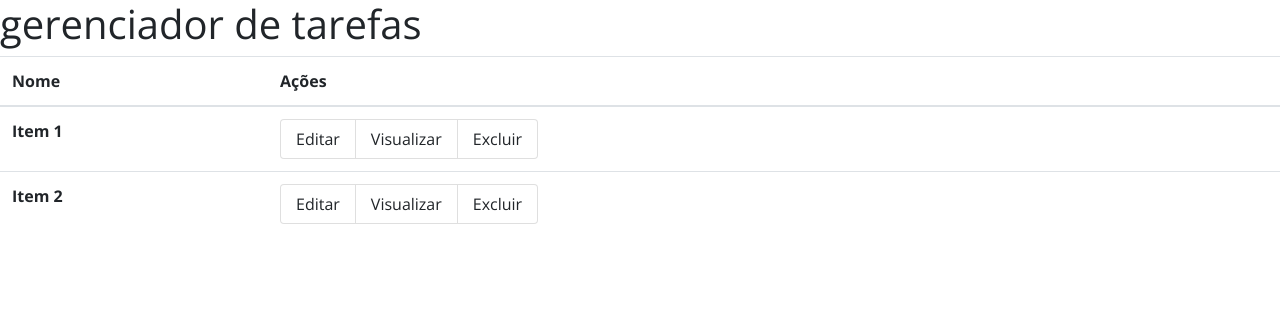
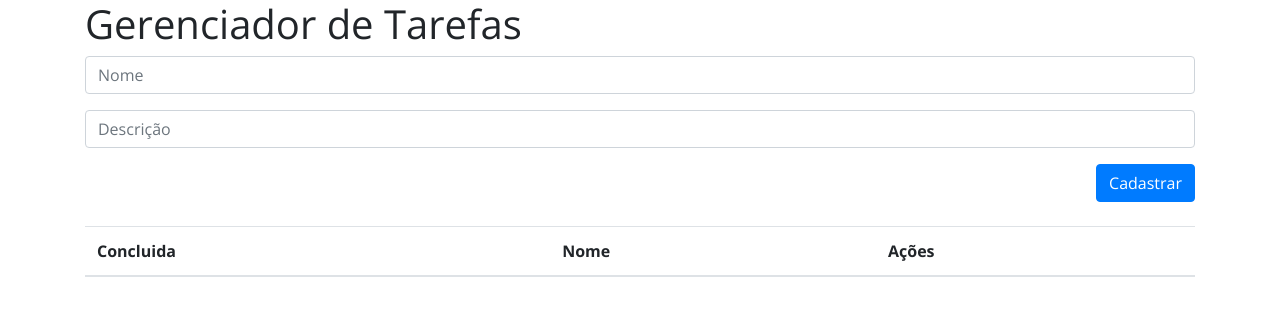
Before and after one commit to felipe-aguilera/gerenciador-tarefas, an Angular app: page /tarefas in a window 1280 px wide. Shown: the top 316 px of the page. Built offline with nearby package versions, Linux system fonts and the light colour scheme.

Commit message:
Cria e exclui tarefas.

```diff
--- a/src/app/app.module.ts
+++ b/src/app/app.module.ts
@@ -5,7 +5,6 @@ import { FormsModule, ReactiveFormsModule} from '@angular/forms';
 import { AppComponent } from './app.component';
 import { AppRoutingModule } from './app-routing/app-routing.module';
 import { TarefasModule } from './tarefas/tarefas.module';
-
 
 @NgModule({
   declarations: [
--- a/src/app/tarefas/gerenciador-tarefas/gerenciador-tarefas.component.html
+++ b/src/app/tarefas/gerenciador-tarefas/gerenciador-tarefas.component.html
@@ -1,9 +1,32 @@
-<h1>gerenciador de tarefas</h1>
+<main class="container">
+    <h1>Gerenciador de Tarefas</h1>
+
+    <form #form class="mb-4" [formGroup]="tarefaForm" (ngSubmit)="onSubmit()" novalidate>
+
+      <div class="form-group">
+        <!-- <label for="nome">Nome*</label> -->
+        <input type="text" class="form-control" id="nome" placeholder="Nome"  formControlName="nome">
+      </div>
+
+      <div class="form-group">
+        <!-- <label for="descricao">Descrição</label> -->
+        <input type="text" class="form-control" id="descricao" placeholder="Descrição"  formControlName="descricao">
+      </div>
+
+      <button type="submit" class="btn btn-primary ml-auto d-block">Cadastrar</button>
+    </form>
 
     <app-lista-tarefas
+    *ngIf="tarefas| async; else noContent"
       [tarefas]="tarefas"
       (onEditar)="onEditar($event)"
       (onVisualizar)="onVisualizar($event)"
       (onExcluir)="onExcluir($event)"
+      (onCheck)="onCheck($event)"
      >
     </app-lista-tarefas>
+
+    <ng-template #noContent>
+      <h2>Nenhuma tarefa :)</h2>
+    </ng-template>
+</main>
--- a/src/app/tarefas/gerenciador-tarefas/gerenciador-tarefas.component.ts
+++ b/src/app/tarefas/gerenciador-tarefas/gerenciador-tarefas.component.ts
@@ -1,6 +1,8 @@
-import { Component, OnInit } from '@angular/core';
-import { BehaviorSubject } from 'rxjs';
+import { Component, OnInit, ViewChild } from '@angular/core';
 import { Tarefa } from '../tarefa.model';
+import { TarefaService } from '../tarefa.service';
+import { Observable } from 'rxjs';
+import { FormBuilder, Validators } from '@angular/forms';
 
 @Component({
   selector: 'app-gerenciador-tarefas',
@@ -8,25 +10,21 @@ import { Tarefa } from '../tarefa.model';
   styleUrls: ['./gerenciador-tarefas.component.css']
 })
 export class GerenciadorTarefasComponent implements OnInit {
+  tarefas: Observable<Tarefa[]>;
+  tarefaForm = this.fb.group(
+    {
+      nome: ['', [ Validators.required ]],
+      descricao: ['']
+    }
+  );
 
-  tarefas = new BehaviorSubject<Tarefa[]>([]);
-
-  constructor() { }
+  constructor(
+    private tarefaService: TarefaService,
+    private fb: FormBuilder
+  ) { }
 
   ngOnInit() {
-    const tarefas = [
-      {
-        nome: "Item 1",
-        descricao: "Item 1 desc",
-        concluido: false
-      },
-      {
-        nome: "Item 2",
-        concluido: false
-      },
-    ] as Tarefa[];
-
-    this.tarefas.next(tarefas);
+    this.tarefas = this.tarefaService.tarefaObservable;
   }
 
   onEditar(tarefa: Tarefa) {
@@ -39,6 +37,19 @@ export class GerenciadorTarefasComponent implements OnInit {
 
   onExcluir(tarefa: Tarefa) {
     console.log("onExcluir", tarefa);
+    this.tarefaService.remove(tarefa);
+  }
+
+  onCheck(tarefa: Tarefa) {
+    tarefa.concluido = !tarefa.concluido;
+  }
+
+  onSubmit() {
+    if (!this.tarefaForm.valid) return;
+
+    const tarefa = {...this.tarefaForm.value, concluido: false } as Tarefa;
+    this.tarefaService.add(tarefa);
+    this.tarefaForm.reset();
   }
 
 }
--- a/src/app/tarefas/lista-tarefas/lista-tarefas.component.css
+++ b/src/app/tarefas/lista-tarefas/lista-tarefas.component.css
@@ -1,3 +1,8 @@
 .botao-acao {
     padding: 0 2px;
 }
+
+.tarefa-concluida {
+    text-decoration: line-through;
+    background: #c4dfc4;
+}
--- a/src/app/tarefas/lista-tarefas/lista-tarefas.component.html
+++ b/src/app/tarefas/lista-tarefas/lista-tarefas.component.html
@@ -1,19 +1,27 @@
 <table class="table">
   <thead>
     <tr>
+      <th scope="col">Concluida</th>
       <th scope="col">Nome</th>
       <th scope="col">Ações</th>
     </tr>
   </thead>
   <tbody>
 
-    <tr *ngFor="let tarefa of tarefas | async">
+    <tr *ngFor="let tarefa of tarefas | async" [ngClass]="{ 'tarefa-concluida': tarefa.concluido, 'text-success': tarefa.concluido }">
+
+      <td>
+        <div class="form-check form-check-inline m-0 mx-auto">
+          <input class="form-check-input" type="checkbox" aria-label="concluida" [checked]="tarefa.concluido" (change)="onChangeCheckbox(tarefa)" />
+        </div>
+      </td>
+
       <th scope="row">{{tarefa.nome}}</th>
       <td>
         <ul class="list-group list-group-horizontal">
 
           <li class="list-group-item botao-acao">
-            <button class="btn" (click)="onClickEditar(tarefa)">Editar</button>
+            <button class="btn" (click)="onClickEditar(tarefa)" data-toggle="tarefa" data-target="#exampleModal">Editar</button>
           </li>
 
           <li class="list-group-item botao-acao">
--- a/src/app/tarefas/lista-tarefas/lista-tarefas.component.ts
+++ b/src/app/tarefas/lista-tarefas/lista-tarefas.component.ts
@@ -15,6 +15,7 @@ export class ListaTarefasComponent {
   @Output() onEditar: EventEmitter<Tarefa> = new EventEmitter();
   @Output() onVisualizar: EventEmitter<Tarefa> = new EventEmitter();
   @Output() onExcluir: EventEmitter<Tarefa> = new EventEmitter();
+  @Output() onCheck: EventEmitter<Tarefa> = new EventEmitter();
 
   onClickEditar(tarefa: Tarefa) {
     this.onEditar.emit(tarefa);
@@ -27,4 +28,8 @@ export class ListaTarefasComponent {
   onClickExcluir(tarefa: Tarefa) {
     this.onExcluir.emit(tarefa);
   }
+
+  onChangeCheckbox(tarefa) {
+    this.onCheck.emit(tarefa);
+  }
 }
--- a/src/app/tarefas/tarefa.model.ts
+++ b/src/app/tarefas/tarefa.model.ts
@@ -1,4 +1,5 @@
 export interface Tarefa {
+    id?: number;
     nome: string;
     descricao?: string;
     concluido: boolean;
--- /dev/null
+++ b/src/app/tarefas/tarefa.service.ts
@@ -0,0 +1,51 @@
+import { Injectable } from '@angular/core';
+import { BehaviorSubject } from 'rxjs/BehaviorSubject';
+import { Tarefa } from './tarefa.model';
+
+@Injectable()
+export class TarefaService {
+  private sessionTarefaKey = 'tarefas';
+  private tarefaId = 0;
+  private tarefas = new BehaviorSubject<Tarefa[]>([]);
+  public tarefaObservable = this.tarefas.asObservable();
+
+  constructor() {
+    this.getTarefasDaSessionStorage();
+  }
+
+  add(tarefa: Tarefa) {
+    const tarefas = this.tarefas.getValue();
+    tarefa.id = this.tarefaId++;
+    tarefas.push(tarefa);
+
+    this.tarefas.next(tarefas);
+
+    localStorage.setItem(this.sessionTarefaKey, JSON.stringify(tarefas));
+  }
+
+  remove(tarefa: Tarefa) {
+    const tarefas = this.tarefas.getValue();
+
+    const filteredTarefas = tarefas.filter(it => it.id !== tarefa.id);
+
+    this.tarefas.next(filteredTarefas);
+    sessionStorage.setItem(this.sessionTarefaKey, JSON.stringify(tarefas));
+  }
+
+  update(tarefa) {
+    const tarefas = this.tarefas.getValue();
+    const index = tarefas.findIndex(it => it.id === tarefa.id);
+
+    tarefas[index] = tarefa;
+
+    this.tarefas.next(tarefas);
+    sessionStorage.setItem(this.sessionTarefaKey, JSON.stringify(tarefas));
+  }
+
+  private getTarefasDaSessionStorage() {
+    const tarefas = localStorage.getItem(this.sessionTarefaKey);
+    if (tarefas) {
+      this.tarefas.next(JSON.parse(tarefas));
+    }
+  }
+}
```
Also changed, not shown: src/app/tarefas/tarefas.module.ts (+6 -2 lines). Lines whose indentation alone changed are shown as unchanged.
